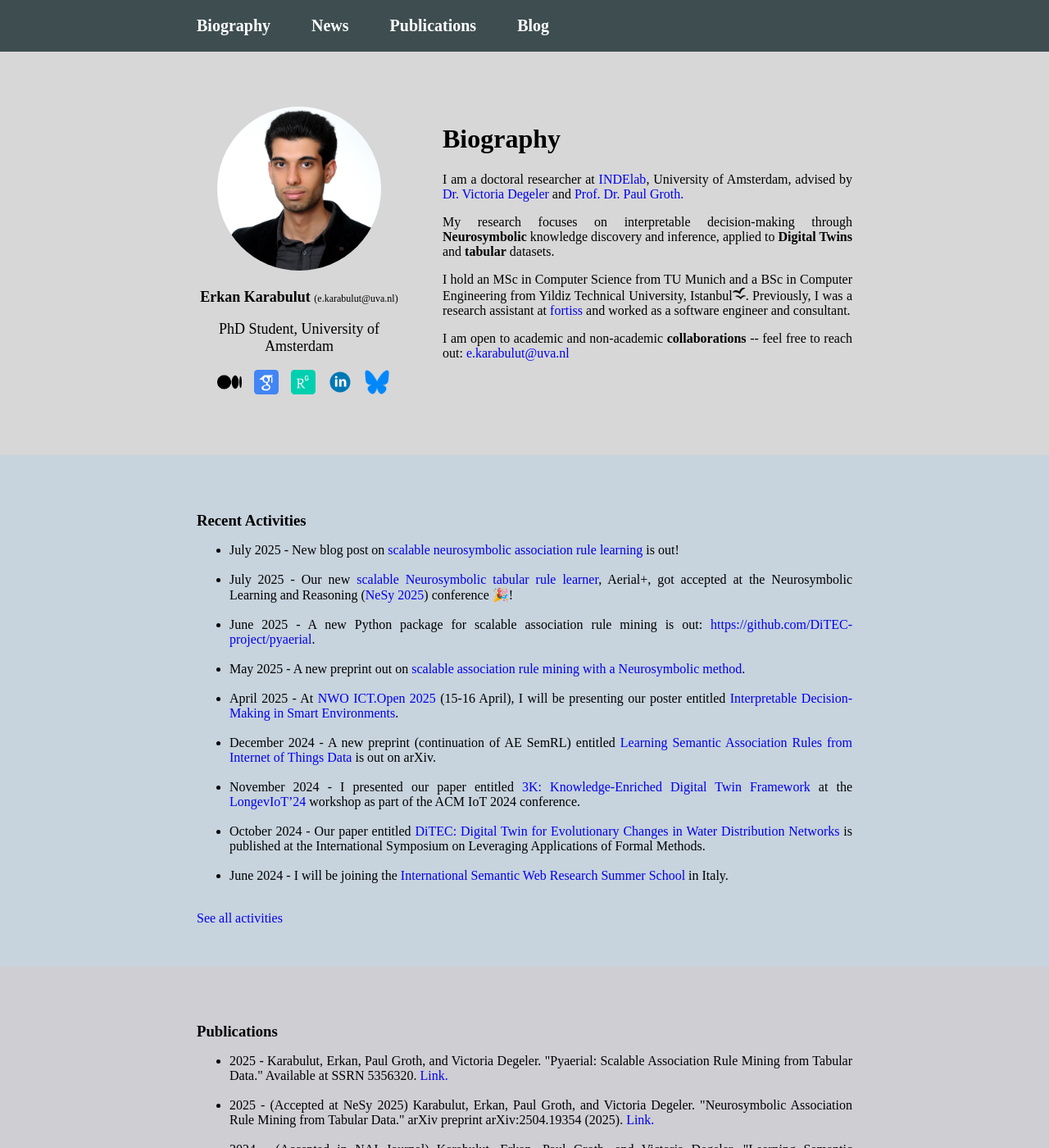
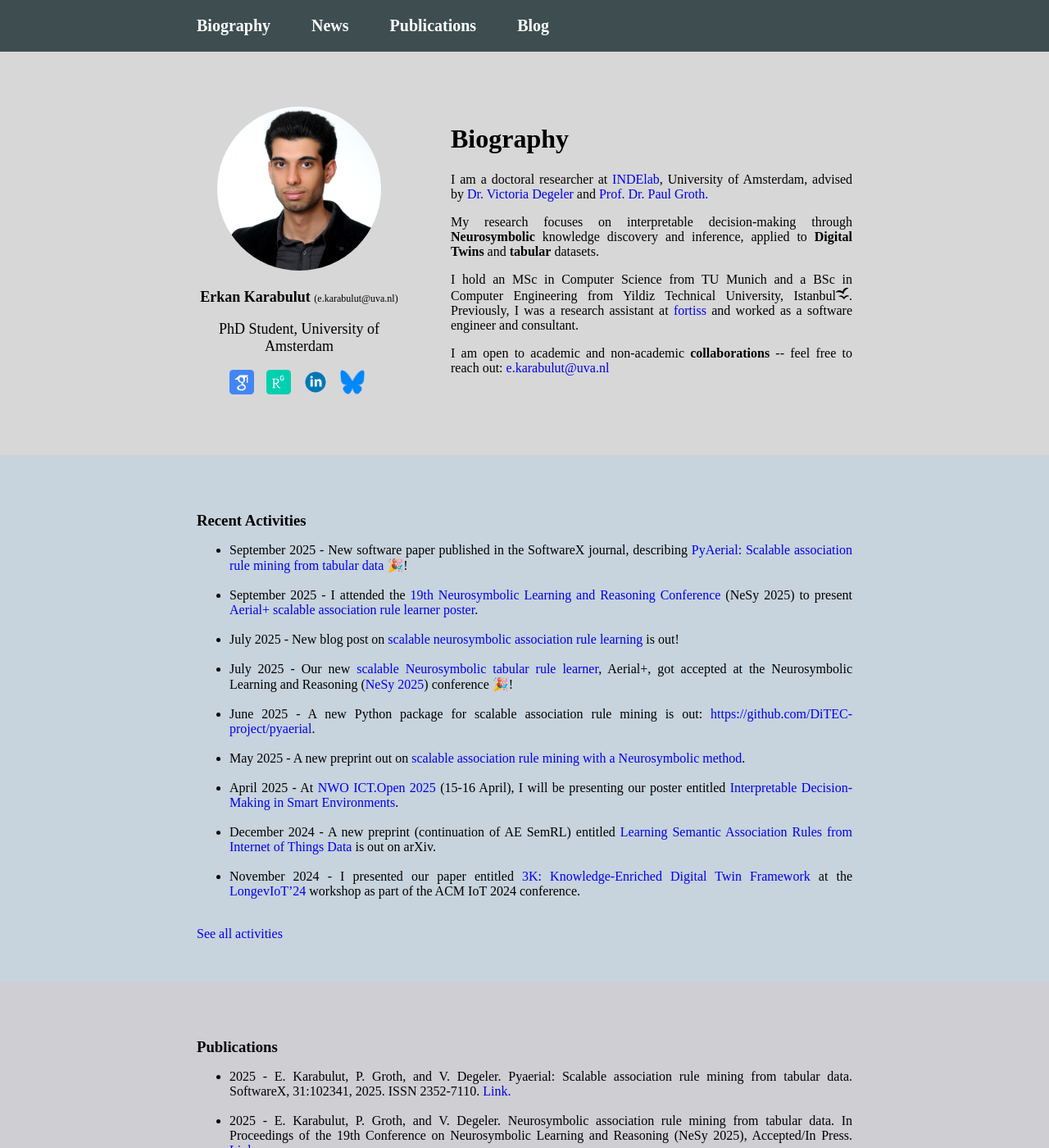
Before and after one commit to erkankarabulut/erkankarabulut.github.io, a Jekyll site: the page built from index.html, in a window 1280 px wide and 1400 px high. Shown: the whole window at 82% size. Built offline with Jekyll 4.4.1, drawn with Linux system fonts in a browser that asks for light colours; some of the changed text lies outside the part shown.

Commit message:
update news

```diff
--- a/_data/news.yml
+++ b/_data/news.yml
@@ -1,3 +1,5 @@
+- 'September 2025 - New software paper published in the SoftwareX journal, describing <a target="_blank" href="https://doi.org/10.1016/j.softx.2025.102341">PyAerial: Scalable association rule mining from tabular data</a> 🎉!'
+- 'September 2025 - I attended the <a target="_blank" href="https://2025.nesyconf.org/">19th Neurosymbolic Learning and Reasoning Conference</a> (NeSy 2025) to present <a target="_blank" href="posters/NeSy2025 - Neurosymbolic association rule mining from tabular data.pdf">Aerial+ scalable association rule learner poster</a>.'
 - 'July 2025 - New blog post on <a target="_blank" href="https://erkankarabulut.github.io/blog/scalable-neurosymbolic-tabular-rule-learning/">scalable neurosymbolic association rule learning</a> is out!'
 - 'July 2025 - Our new <a target="_blank" href="https://arxiv.org/pdf/2504.19354">scalable Neurosymbolic tabular rule learner</a>, Aerial+, got accepted at the Neurosymbolic Learning and Reasoning (<a href="https://2025.nesyconf.org/" target="_blank">NeSy 2025</a>) conference 🎉!'
 - 'June 2025 - A new Python package for scalable association rule mining is out: <a target="_blank" href="https://github.com/DiTEC-project/pyaerial">https://github.com/DiTEC-project/pyaerial</a>.'
--- a/_data/publications.yml
+++ b/_data/publications.yml
@@ -1,9 +1,9 @@
-- text: '2025 - Karabulut, Erkan, Paul Groth, and Victoria Degeler. "Pyaerial: Scalable Association Rule Mining from Tabular Data." Available at SSRN 5356320.'
-  link: 'https://papers.ssrn.com/sol3/papers.cfm?abstract_id=5356320'
-- text: '2025 - (Accepted at NeSy 2025) Karabulut, Erkan, Paul Groth, and Victoria Degeler. "Neurosymbolic Association Rule Mining from Tabular Data." arXiv preprint arXiv:2504.19354 (2025).'
+- text: '2025 - E. Karabulut, P. Groth, and V. Degeler. Pyaerial: Scalable association rule mining from tabular data. SoftwareX, 31:102341, 2025. ISSN 2352-7110.'
+  link: 'https://www.sciencedirect.com/science/article/pii/S2352711025003073'
+- text: '2025 - E. Karabulut, P. Groth, and V. Degeler. Neurosymbolic association rule mining from tabular data. In Proceedings of the 19th Conference on Neurosymbolic Learning and Reasoning (NeSy 2025), Accepted/In Press.'
   link: 'https://arxiv.org/pdf/2504.19354'
-- text: '2024 - (Accepted in NAI Journal) Karabulut, Erkan, Paul Groth, and Victoria Degeler. "Learning Semantic Association Rules from Internet of Things Data." arXiv preprint arXiv:2412.03417 (2024).'
-  link: 'https://arxiv.org/pdf/2412.03417?'
+- text: '2024 - E. Karabulut, P. Groth, and V. Degeler. Learning semantic association rules from internet of things data. Neurosymbolic Artificial Intelligence, 2025. Accepted/In Press.'
+  link: 'https://arxiv.org/pdf/2412.03417'
 - text: '2024 - Karabulut, Erkan, Paul Groth, and Victoria Degeler. "3K: Knowledge-Enriched Digital Twin Framework." (2024). In LongevIoT’24: 1st International Workshop on Longevity in IoT Systems, co-located with 14th International Conference on Internet of Things, November 19–22, 2024, Oulu, Finland.'
   link: 'https://dl.acm.org/doi/full/10.1145/3703790.3703834'
 - text: '2024 - Degeler, Victoria, et al. "DiTEC: Digital twin for evolutionary changes in water distribution networks." International Symposium on Leveraging Applications of Formal Methods. Cham: Springer Nature Switzerland, 2024.'
--- a/_sass/main.scss
+++ b/_sass/main.scss
@@ -195,8 +195,8 @@ a {
 .social-icon-list {
   display: flex;
   flex-direction: row;
-  margin-left: 10px;
-  margin-right: 10px;
+  margin-left: 25px;
+  margin-right: 25px;
   margin-top: 10px;
   width: 210px;
   align-items: center;
--- a/index.html
+++ b/index.html
@@ -37,9 +37,6 @@ layout: default
                 </p>
                 <p class="name-under-figure">PhD Student, University of Amsterdam</p>
                 <div class="social-icon-list">
-                    <a target="_blank" href="https://medium.com/@erkankarabulut">
-                        <img src="/assets/images/medium.png" alt="Medium" class="social-icon">
-                    </a>
                     <a target="_blank" href="https://scholar.google.com/citations?user=HqdBpEUAAAAJ&hl=en">
                         <img src="/assets/images/scholar.svg" alt="Google Scholar" class="social-icon">
                     </a>
```
Also changed, not shown: assets/images/medium.png (deleted), 1 other file.
